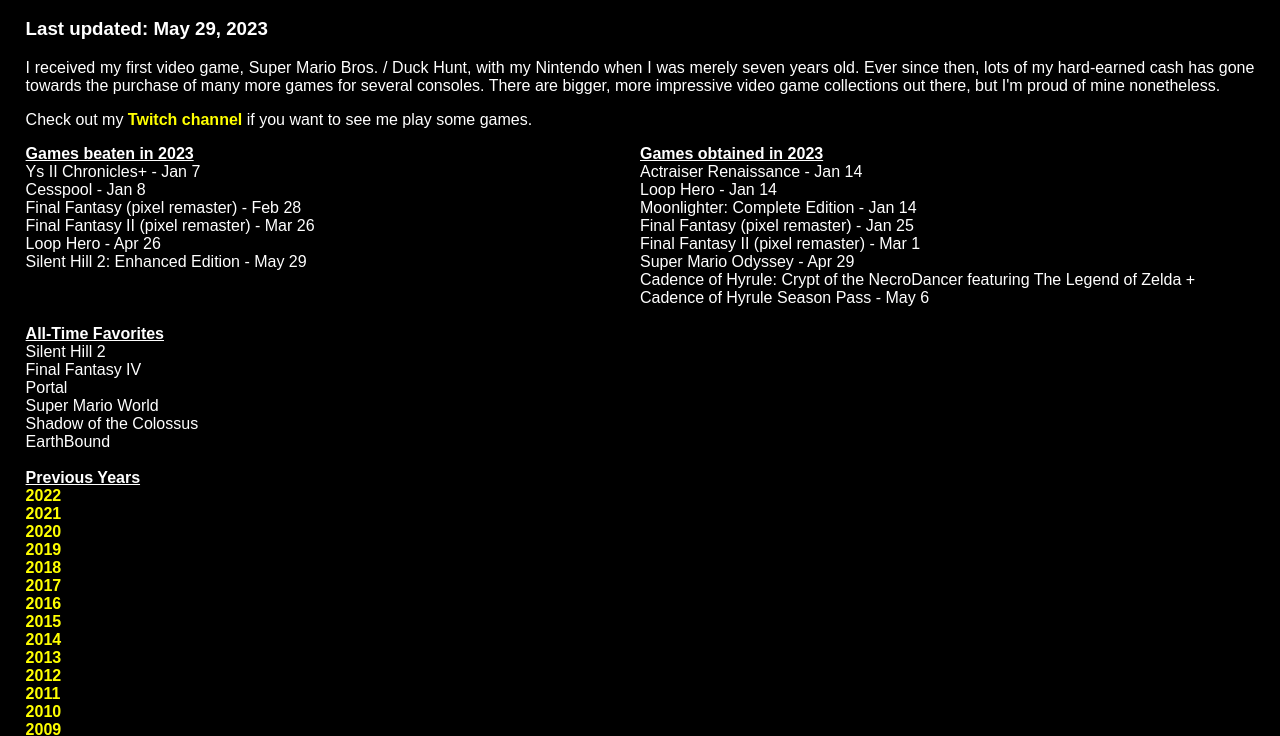
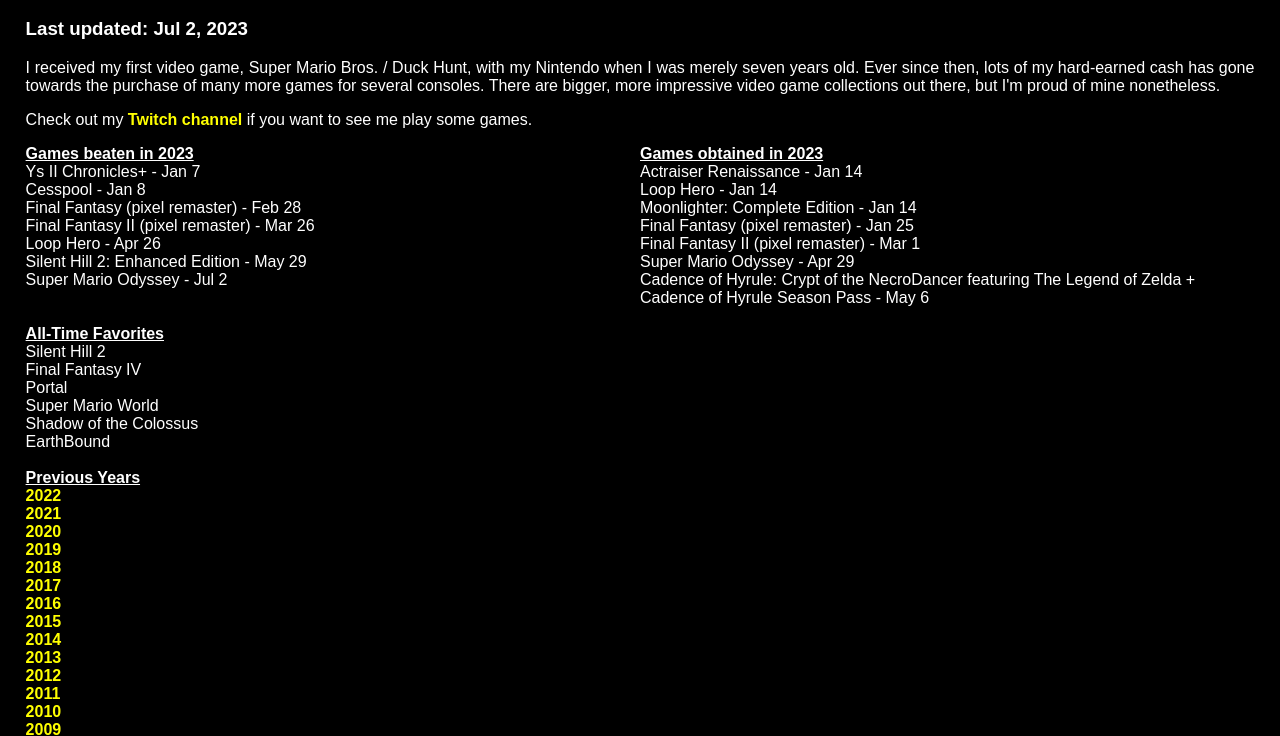
Before and after one commit to ssrobins/ssrobins.github.io, a plain HTML site: page games.html in a window 1280 px wide. Shown: the part 66-802 px from the top of the page. Drawn offline with Linux system fonts and the light colour scheme.

Commit message:
Beat Super Mario Odyssey

```diff
--- a/games.html
+++ b/games.html
@@ -10,7 +10,7 @@
 
 <h1>My video games</h1>
 
-<h3>Last updated: May 29, 2023</h3>
+<h3>Last updated: Jul 2, 2023</h3>
 
 <p>I received my first video game, Super Mario Bros. / Duck Hunt, with my Nintendo when I was merely seven years old. Ever since then, lots of my hard-earned cash has gone towards the purchase of many more games for several consoles. There are bigger, more impressive video game collections out there, but I'm proud of mine nonetheless.</p>
 
@@ -27,6 +27,7 @@
 <li>Final Fantasy II (pixel remaster) - Mar 26</li>
 <li>Loop Hero - Apr 26</li>
 <li>Silent Hill 2: Enhanced Edition - May 29</li>
+<li>Super Mario Odyssey - Jul 2</li>
 </ul>
 </td>
 
```
